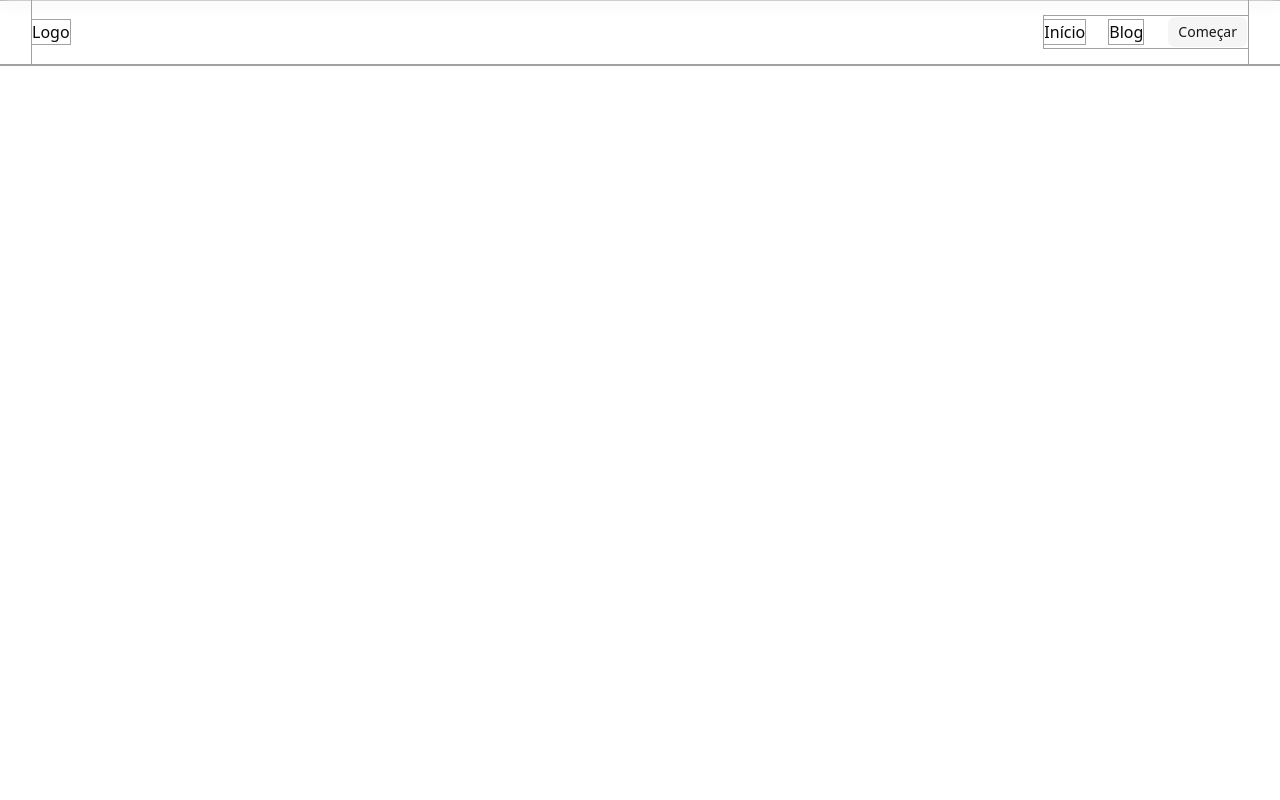
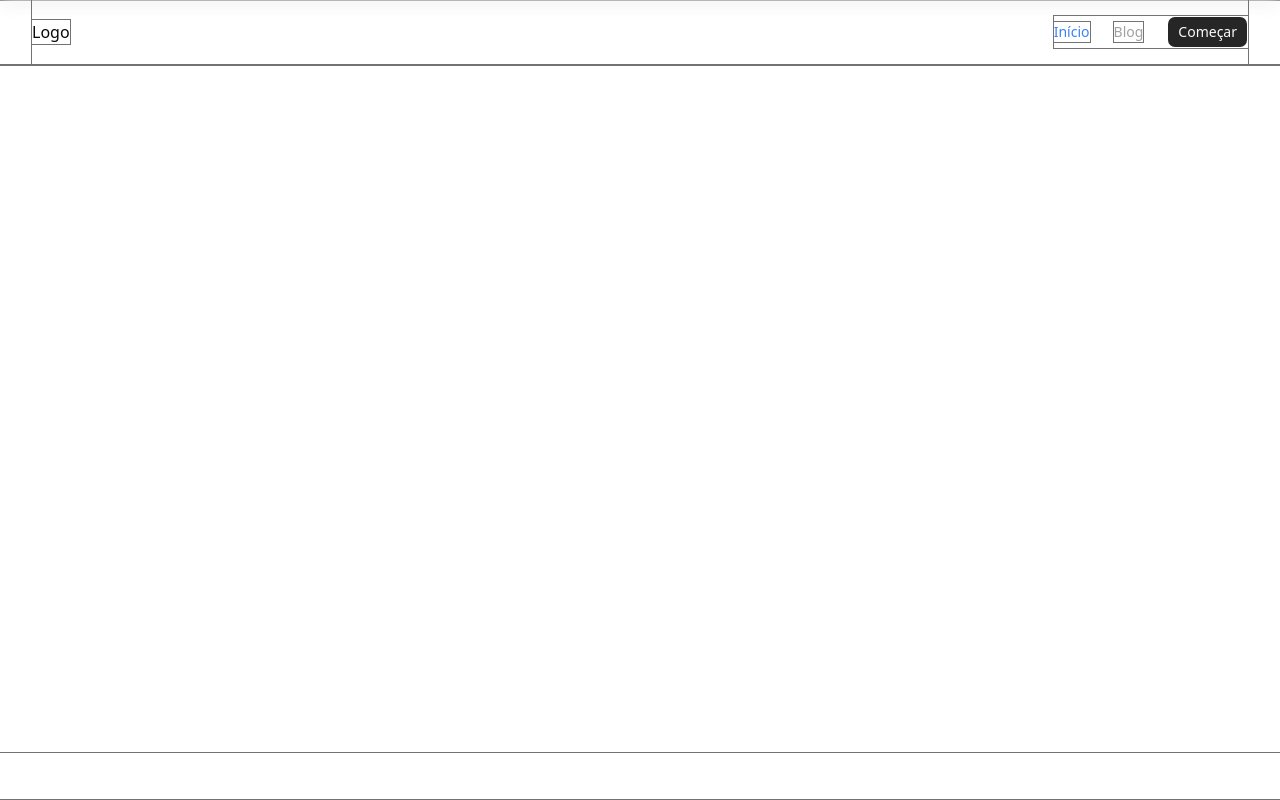
Before and after one commit to luisfschalcher/next, a Next.js app in the folder site-blog/: page / in a window 1280 px wide. Built offline with nearby package versions, Linux system fonts and the light colour scheme.

Commit message:
mais componentes adicionados

```diff
--- /dev/null
+++ b/site-blog/src/components/active-link/active-link.tsx
@@ -0,0 +1,16 @@
+import Link, { LinkProps } from "next/link"
+import { cn } from "@/lib/utils"
+import { useRouter } from "next/router"
+
+type ActiveLinkProps = {
+    children: React.ReactNode
+} & LinkProps
+
+export const ActiveLink = ({children, href, ...rest}: ActiveLinkProps) => {
+    const router = useRouter()
+    const isCurrentPath = router.asPath === href || router.asPath === rest.as || router.asPath.startsWith(String(rest.as))
+    return (
+        <Link href={href} className={cn('text-sm font-medium transition-colors hover:text-gray-600',
+            isCurrentPath ? 'text-blue-500 hover:text-blue-600' : 'text-muted-foreground')}>{children}</Link>
+    )
+}
--- /dev/null
+++ b/site-blog/src/components/active-link/index.ts
@@ -0,0 +1 @@
+export * from './active-link'
--- /dev/null
+++ b/site-blog/src/components/footer/footer.tsx
@@ -0,0 +1,5 @@
+export const Footer = () => {
+    return (
+        <footer></footer>
+    )
+}
--- /dev/null
+++ b/site-blog/src/components/footer/index.ts
@@ -0,0 +1 @@
+export * from '.'
--- a/site-blog/src/components/header/header.tsx
+++ b/site-blog/src/components/header/header.tsx
@@ -1,5 +1,6 @@
 import Link from "next/link"
 import { Button } from "../ui/button"
+import { ActiveLink } from "../active-link"
 
 export const Header = () => {
     return (
@@ -8,9 +9,11 @@ export const Header = () => {
                 <div className="flex h-16 items-center justify-between">
                     <Link href="/">Logo</Link>
                     <nav className="flex items-center gap-6">
-                        <Link href="/">Início</Link>
-                        <Link href="/blog">Blog</Link>
-                        <Button variant="secondary">Começar</Button>
+                        <ActiveLink href='/'>Início</ActiveLink>
+                        <ActiveLink href='/blog'>Blog</ActiveLink>
+                        <Button variant="secondary" asChild>
+                            <Link href='/comecar'>Começar</Link>
+                        </Button>
                     </nav>
                 </div>
             </div>
--- /dev/null
+++ b/site-blog/src/components/layout/index.ts
@@ -0,0 +1 @@
+export * from './layout'
--- /dev/null
+++ b/site-blog/src/components/layout/layout.tsx
@@ -0,0 +1,16 @@
+import { Header } from "../header"
+import { Footer } from "../footer/footer"
+
+type LayoutProps = {
+    children: React.ReactNode
+}
+
+export const Layout = ({children}: LayoutProps) => {
+    return (
+        <div className="relative flex min-h-screen flex-col dark">
+            <Header></Header>
+            <main className="flex-1 flex flex-col mb-12">{children}</main>
+            <Footer></Footer>
+        </div>
+    )
+}
--- a/site-blog/src/pages/_app.tsx
+++ b/site-blog/src/pages/_app.tsx
@@ -1,6 +1,11 @@
+import { Layout } from "@/components/layout";
 import "@/styles/globals.css";
 import type { AppProps } from "next/app";
 
 export default function App({ Component, pageProps }: AppProps) {
-  return <Component {...pageProps} />;
+  return(
+    <Layout>
+      <Component {...pageProps}></Component>
+    </Layout>
+  )
 }
--- a/site-blog/src/pages/blog/index.tsx
+++ b/site-blog/src/pages/blog/index.tsx
@@ -1,6 +1,9 @@
+import { Header } from "@/components/header"
+
 export default function BlogPage(){
     return(
         <div>
+            <Header></Header>
             <h2>Blog</h2>
         </div>
     )
--- a/site-blog/src/pages/index.tsx
+++ b/site-blog/src/pages/index.tsx
@@ -16,8 +16,6 @@ const geistMono = Geist_Mono({
 
 export default function Home() {
   return (
-    <div>
-      <Header/>
-    </div>
+    <div></div>
   );
 }
```
